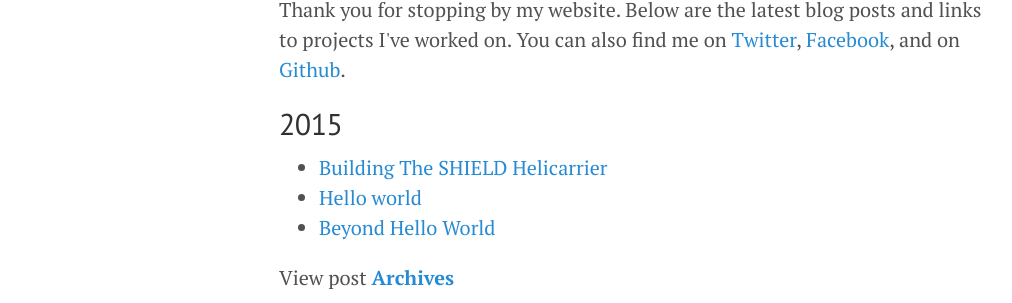
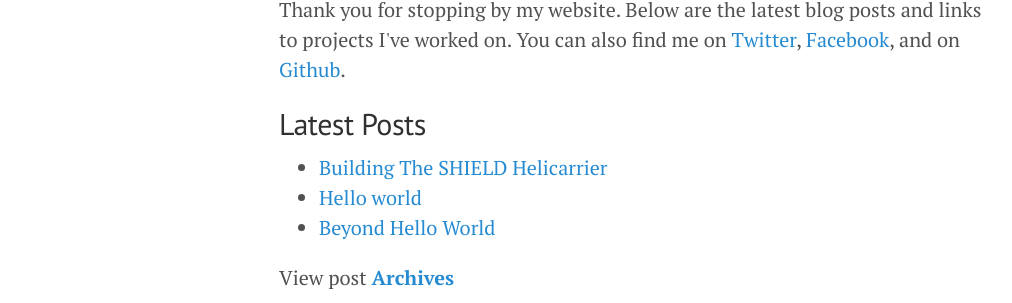
Before and after one commit to thomallen/thomallen.github.io, a Jekyll site: the page built from index.html, in a window 1280 px wide. Shown: the part 137-440 px from the top of the page, without its empty margins (1-1013 px from the left). Built offline with Jekyll 4.4.1, drawn with Linux system fonts in a browser that asks for light colours; the list of posts is cut into pages by our own code.

Commit message:
Modify front page

```diff
--- a/index.html
+++ b/index.html
@@ -8,7 +8,7 @@ Thank you for stopping by my website. Below are the latest blog posts and links
     {% capture currentyear %}{{post.date | date: "%Y"}}{% endcapture %}
     {% if currentyear != year %}
       {% unless forloop.first %}</ul>{% endunless %}
-      <h2>{{ currentyear }}</h2>
+      <h2>Latest Posts</h2>
       <ul>
       {% capture year %}{{currentyear}}{% endcapture %}
     {% endif %}
```
